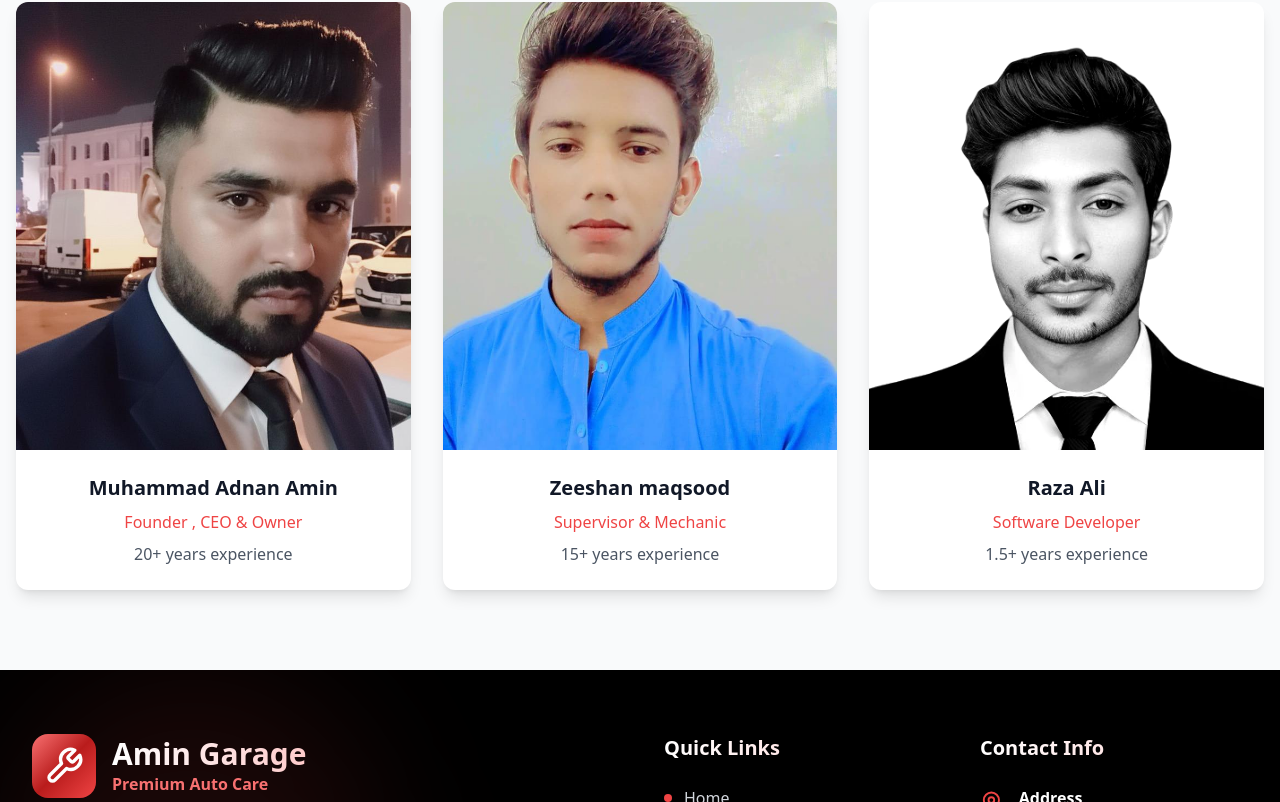
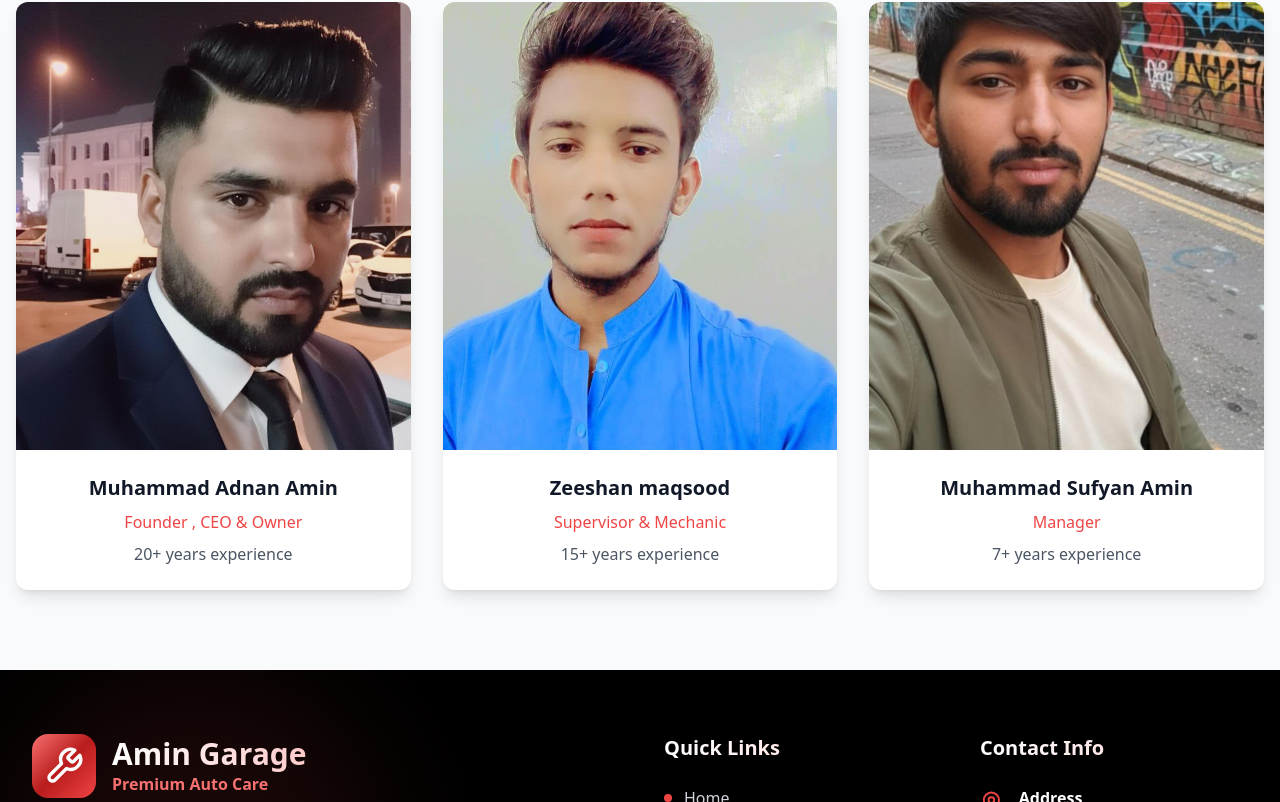
Before and after one commit to razaaliwebdev/amingarage, a React (Vite) app: page /about in a window 1280 px wide. Shown: the part 2390-3192 px from the top of the page. Built offline with nearby package versions, Linux system fonts and the light colour scheme.

Commit message:
update the image , add one more image of manager

```diff
--- a/src/assets/assets.js
+++ b/src/assets/assets.js
@@ -46,6 +46,7 @@ import batteryIcon from './icons/batteryIcon.png';
 import adnanAminOwner from './adnanAminOwner.jpg';
 import zeshaanSupervisor from './zeshaanSupervisor.jpg';
 import razaDeveloper from './razaDeveloper.webp';
+import sufyanAminManager from './sufyanAminManager.jpg';
 
 
 
@@ -108,8 +109,9 @@ export const images = {
 export const teamImages = {
     adnanAminOwner,
     zeshaanSupervisor,
-    razaDeveloper
-}
+    razaDeveloper,
+    sufyanAminManager
+};
 
 
 
--- a/src/pages/About.tsx
+++ b/src/pages/About.tsx
@@ -17,10 +17,10 @@ const About: React.FC = () => {
       image: teamImages.zeshaanSupervisor,
     },
     {
-      name: "Raza Ali",
-      position: "Software Developer",
-      experience: "1.5+ years",
-      image: teamImages.razaDeveloper,
+      name: "Muhammad Sufyan Amin",
+      position: "Manager",
+      experience: "7+ years",
+      image: teamImages.sufyanAminManager,
     },
   ];
 
```
Also changed, not shown: src/assets/sufyanAminManager.jpg (added).
